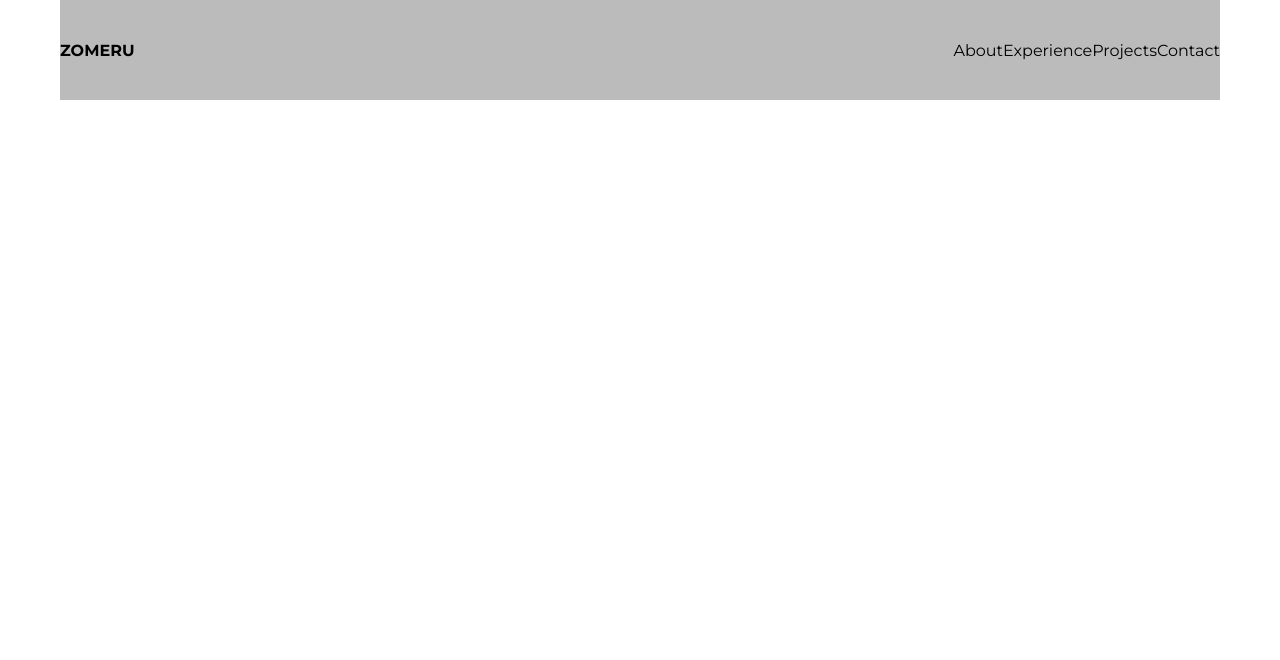
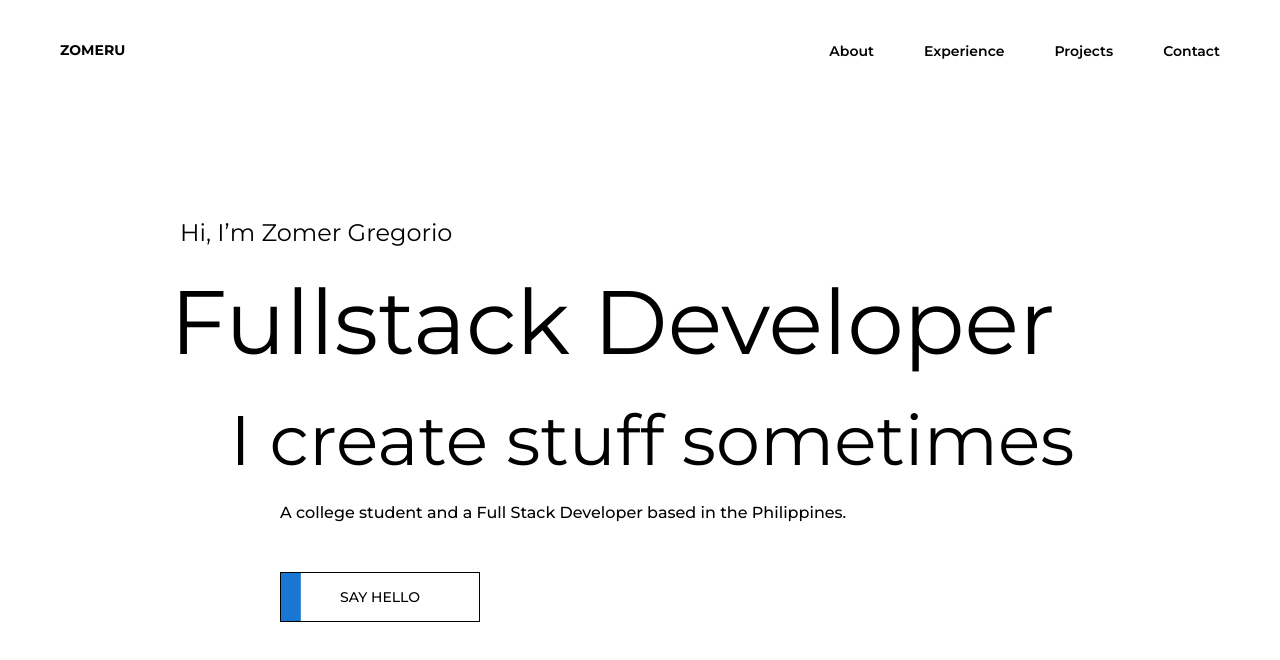
Before and after one commit to zomeru/portfolio, a Next.js app: page / in a window 1280 px wide. Shown: the top 660 px of the page. Built offline with nearby package versions, Linux system fonts and the light colour scheme.

Commit message:
Start working with Hero and fix nav

```diff
--- a/src/components/index.tsx
+++ b/src/components/index.tsx
@@ -2,3 +2,4 @@ export { default as Hero } from './sections/hero';
 export { default as Layout } from './layout';
 export { default as Nav } from './nav';
 export { default as Head } from './head';
+export { default as Button } from './button';
--- a/src/components/nav.tsx
+++ b/src/components/nav.tsx
@@ -7,7 +7,7 @@ interface InavProps {}
 
 const StyledNav = styled.nav`
   height: 100px;
-  background-color: var(--color-gray-light);
+  background-color: var(--color-white);
   color: var(--color-black);
   display: flex;
   justify-content: space-between;
@@ -16,7 +16,7 @@ const StyledNav = styled.nav`
 
 const StyledLogo = styled.h1`
   text-transform: uppercase;
-  font-size: var(--fz-md);
+  font-size: var(--fz-sm);
 
   a {
     text-decoration: none;
@@ -30,6 +30,11 @@ const StyledLogo = styled.h1`
     :focus {
       color: var(--color-black);
     }
+
+    :hover {
+      color: var(--color-blue-dark);
+      transition: color 0.2s ease-out;
+    }
   }
 `;
 
@@ -38,14 +43,21 @@ const StyledLinks = styled.div`
     list-style: none;
     display: flex;
 
-    :not(:last-child) {
-      margin-right: var(--mg-md);
+    li:not(:last-child) {
+      margin-right: var(--mg-xl);
     }
   }
 
   a {
+    font-size: var(--fz-sm);
     text-decoration: none;
     color: var(--color-black);
+    font-weight: var(--font-semibold);
+
+    :hover {
+      color: var(--color-blue-dark);
+      transition: color 0.2s ease-out;
+    }
   }
 `;
 
--- a/src/components/sections/Hero.tsx
+++ b/src/components/sections/Hero.tsx
@@ -1,13 +1,76 @@
 import React from 'react';
-import { Nav } from '../index';
+import { Nav, Button } from '../index';
+import styled from 'styled-components';
+
+const StyledHero = styled.section`
+  width: 100%;
+  max-height: 100vh;
+  max-width: 1600px;
+  margin: 0 auto;
+`;
+
+const StyledHeroContent = styled.div`
+  padding: 0 120px;
+  height: calc(100vh - 100px);
+  margin: 0 auto;
+  margin-top: -30px;
+  display: flex;
+  flex-direction: column;
+  justify-content: center;
+
+  h1 {
+    font-weight: var(--font-regular);
+    margin-bottom: var(--mg-md);
+  }
+
+  h2 {
+    margin-left: -10px;
+    font-weight: var(--font-regular);
+    font-size: 90px;
+    margin-bottom: var(--mg-md);
+  }
+
+  h3 {
+    margin-left: var(--mg-xl);
+    font-weight: var(--font-regular);
+    font-size: 70px;
+    margin-bottom: var(--mg-md);
+  }
+
+  > p {
+    font-weight: var(--font-medium);
+    margin-left: var(--mg-xxl);
+  }
+
+  .hero-button {
+    margin-left: var(--mg-xxl);
+    margin-top: var(--mg-xl);
+  }
+`;
 
 interface IHeroProps {}
 
+const one = <h1>Hi, I&rsquo;m Zomer Gregorio</h1>;
+const two = <h2> Fullstack Developer</h2>;
+const three = <h3>I create stuff sometimes</h3>;
+const four = (
+  <p>A college student and a Full Stack Developer based in the Philippines.</p>
+);
+
 const Hero: React.FC<IHeroProps> = ({}) => {
   return (
-    <div>
+    <StyledHero>
       <Nav />
-    </div>
+      <StyledHeroContent>
+        {one}
+        {two}
+        {three}
+        {four}
+        <div className='hero-button'>
+          <Button buttonUrl='#contact' buttonText='Say Hello' />
+        </div>
+      </StyledHeroContent>
+    </StyledHero>
   );
 };
 
```
